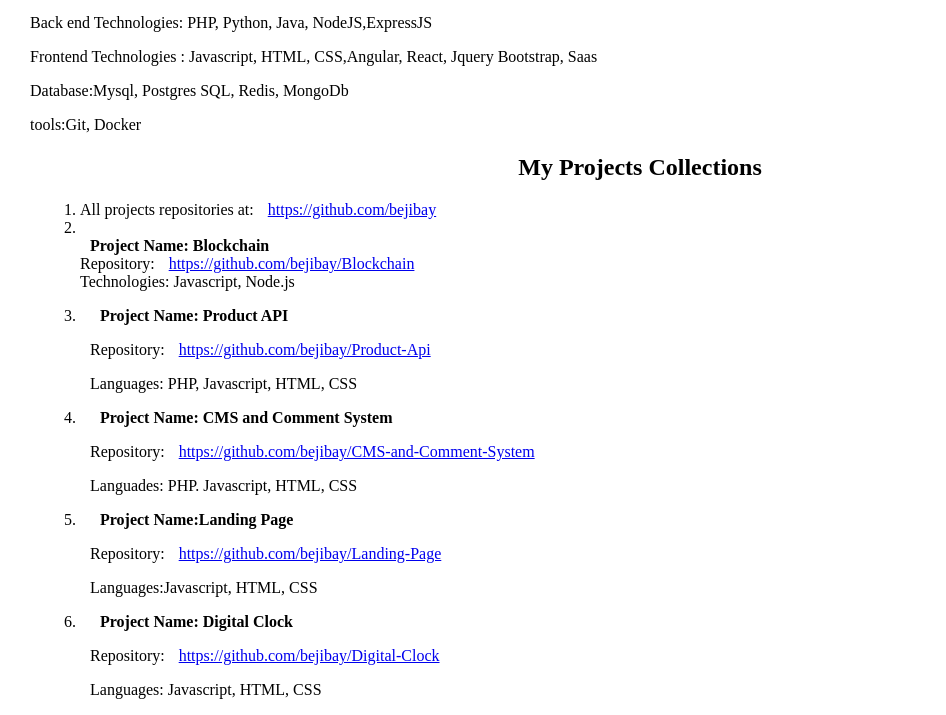
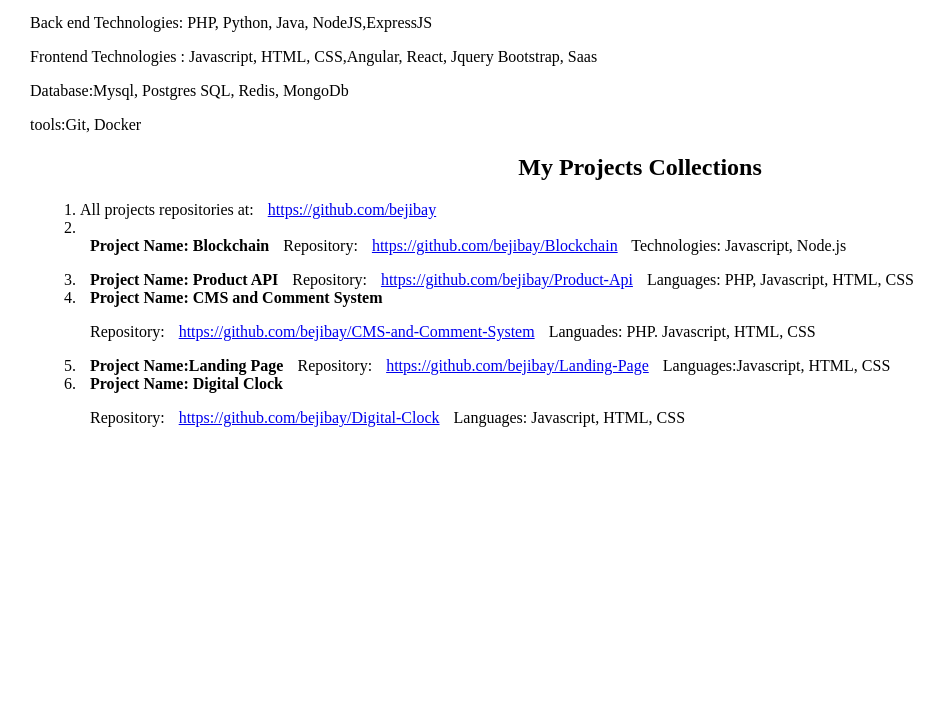
Before and after one commit to bejibay/bejibay.github.io, a plain HTML site: page index.html in a window 1280 px wide. Shown: the part 86-801 px from the top of the page, without its empty margins (0-946 px from the left). Drawn offline with Linux system fonts and the light colour scheme.

Commit message:
Update index.html

```diff
--- a/index.html
+++ b/index.html
@@ -1,7 +1,7 @@
 <html lang="en">
 <head>
 <meta charset=UTF-8">
-<meta name="viewport" content="width=device-width">
+<meta name="viewport" content="width=device-width initial-scale=1.0">
 <meta name="description" content="my projects collection">
 <meta http-equiv="30">
 <style>
@@ -20,28 +20,28 @@
   <h2>My Projects Collections</h2>
     <ol>
 <li>All projects repositories at: <a href="https://github.com/bejibay">https://github.com/bejibay</a></li>
-     <li> </br><strong>Project Name: Blockchain</strong>
-     </br>Repository: <a href="https://github.com/bejibay/Blockchain">https://github.com/bejibay/Blockchain</a>
-     </br>Technologies: Javascript, Node.js</p>
+     <li> </br><strong>Project Name: Blockchain</strong></b>
+     Repository: <a href="https://github.com/bejibay/Blockchain">https://github.com/bejibay/Blockchain</a></b>
+     Technologies: Javascript, Node.js</p>
      </li>
-    <li><p><strong>Project Name: Product API</strong></p>
-     <p>Repository: <a href="https://github.com/bejibay/Product-Api">https://github.com/bejibay/Product-Api</a></p>
-     <p>Languages: PHP, Javascript, HTML, CSS</p>
+    <li><strong>Project Name: Product API</strong></b>
+     Repository: <a href="https://github.com/bejibay/Product-Api">https://github.com/bejibay/Product-Api</a></b>
+     Languages: PHP, Javascript, HTML, CSS
      </li>
      <li>
-     <p><strong>Project Name: CMS and Comment System</strong></p>
-     <p>Repository: <a href="https://github.com/bejibay/CMS-and-Comment-System">https://github.com/bejibay/CMS-and-Comment-System</a></p>
-     <p>Languades: PHP. Javascript, HTML, CSS</p>
+     <strong>Project Name: CMS and Comment System</strong></b>
+     <p>Repository: <a href="https://github.com/bejibay/CMS-and-Comment-System">https://github.com/bejibay/CMS-and-Comment-System</a></b>
+     Languades: PHP. Javascript, HTML, CSS
      </li>
      <li>
-     <p><strong>Project Name:Landing Page</strong></p>
-     <p>Repository: <a href="https://github.com/bejibay/Landing-Page">https://github.com/bejibay/Landing-Page</a></p>
-     <p>Languages:Javascript, HTML, CSS </p>
+     <strong>Project Name:Landing Page</strong></b>
+     Repository: <a href="https://github.com/bejibay/Landing-Page">https://github.com/bejibay/Landing-Page</a></b>
+     Languages:Javascript, HTML, CSS </b>
      </li>
      <li>
-     <p><strong>Project Name: Digital Clock </strong></p>
-     <p>Repository: <a href="https://github.com/bejibay/Digital-Clock">https://github.com/bejibay/Digital-Clock</a></p>
-     <p>Languages: Javascript, HTML, CSS</p>
+     <strong>Project Name: Digital Clock </strong></b>
+     <p>Repository: <a href="https://github.com/bejibay/Digital-Clock">https://github.com/bejibay/Digital-Clock</a></b>
+     Languages: Javascript, HTML, CSS
      </li>
   </ol>
 </body>
```
